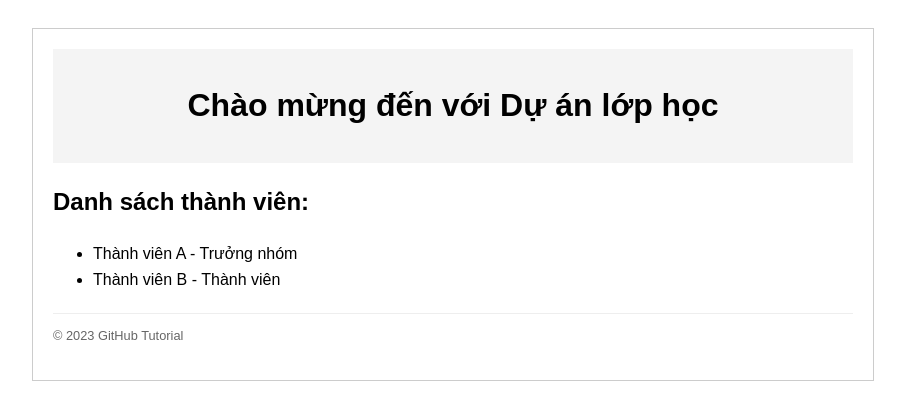
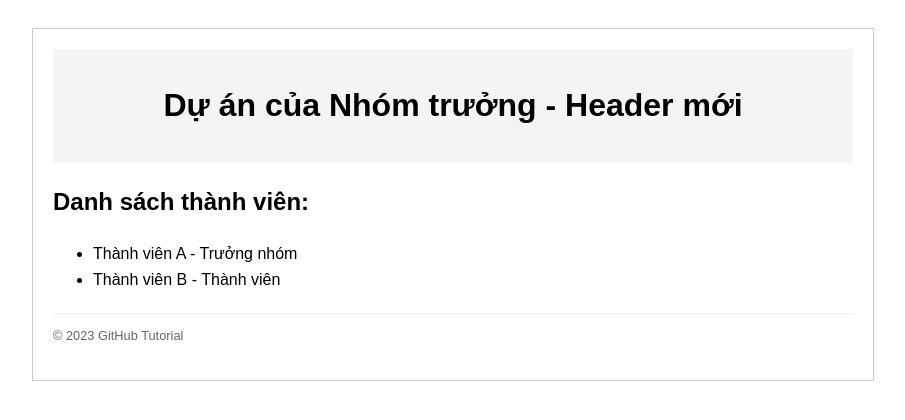
Before and after one commit to ntloca25001-hub/Project_LOC, a plain HTML site: page index.html in a window 1280 px wide. Shown: the whole page, without its empty margins (187-1092 px from the left). Drawn offline with Linux system fonts and the light colour scheme.

Commit message:
Update header by leader

```diff
--- a/index.html
+++ b/index.html
@@ -14,7 +14,7 @@
 <body>
     <div class="container">
         <header id="main-header">
-            <h1>Chào mừng đến với Dự án lớp học</h1>
+          <h1>Dự án của Nhóm trưởng - Header mới</h1>
         </header>
 
         <section>
```
